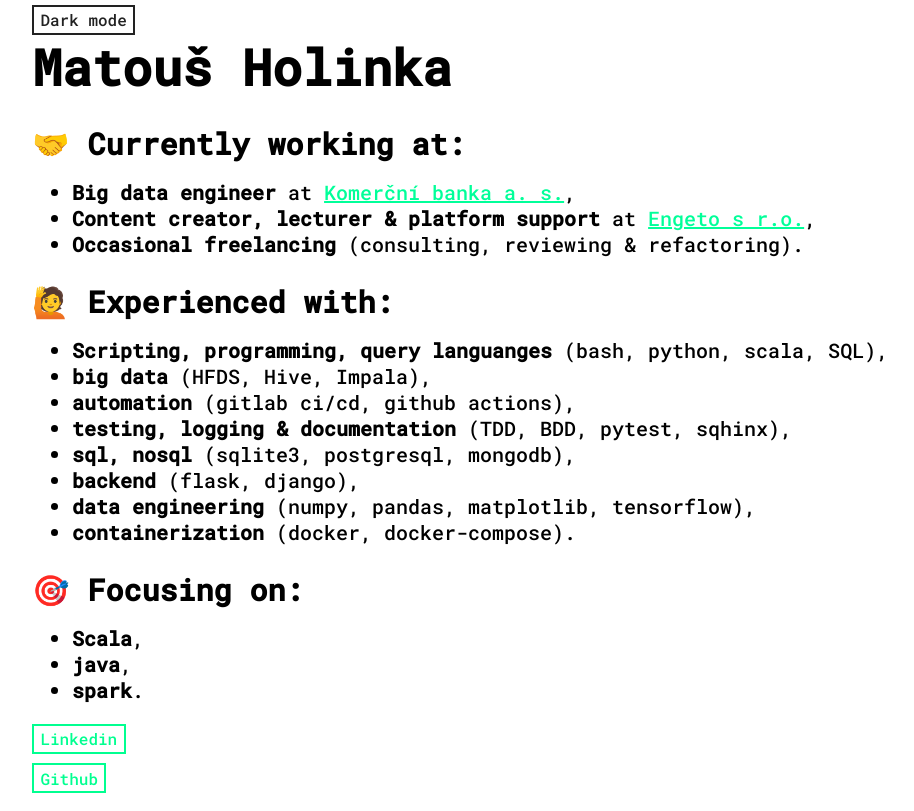
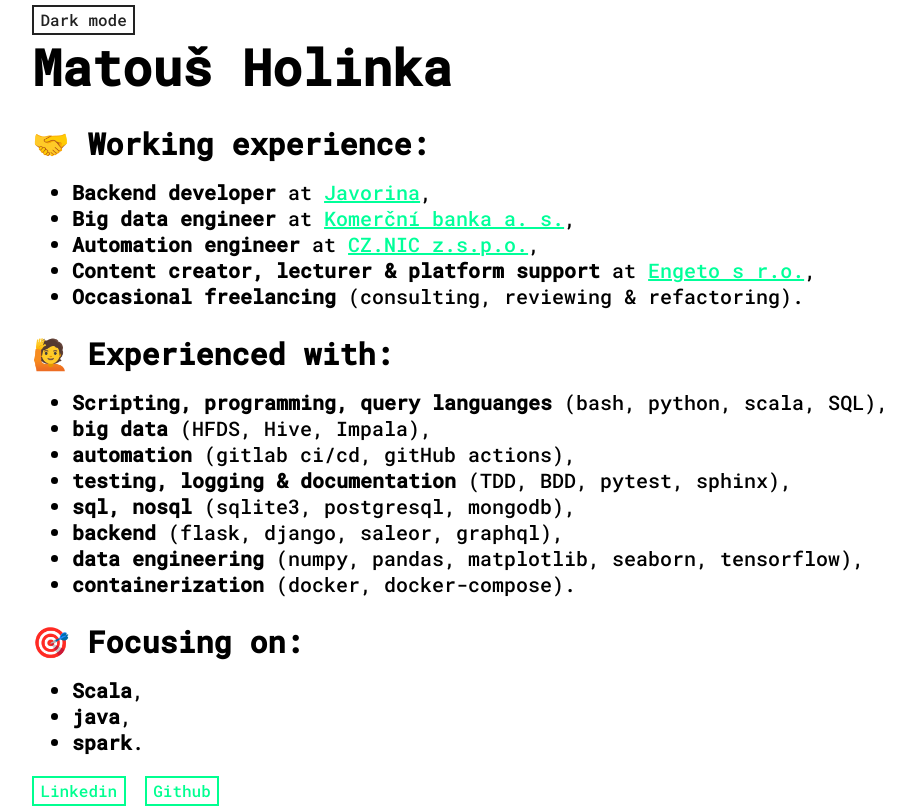
Before and after one commit to Bralor/matous, a plain HTML site: page index.html in a window 1280 px wide. Shown: the whole page, without its empty margins (0-914 px from the left). Drawn offline with Linux system fonts and the light colour scheme.

Commit message:
index.html: Added the working experience.

```diff
--- a/index.html
+++ b/index.html
@@ -15,12 +15,22 @@
         <div id="container">
             <h1>Matouš Holinka</h1>
 
-            <h2>🤝 Currently working at:</h2>
+            <h2>🤝 Working experience:</h2>
             <ul>
                 <li>
+                    <b>Backend developer</b> at
+                    <a class="link-brackets" href="https://javorina.com/cs-cz"
+                        target="_blank" >Javorina</a>,
+                </li>
+                <li>
                     <b>Big data engineer</b> at
-                    <a class="link-brackets" href="https://www.nic.cz/"
+                    <a class="link-brackets" href="https://www.kb.cz/cs/obcane"
                         target="_blank" >Komerční banka a. s.</a>,
+                </li>
+                <li>
+                    <b>Automation engineer</b> at
+                    <a class="link-brackets" href="https://bird.network.cz/"
+                        target="_blank" >CZ.NIC z.s.p.o.</a>,
                 </li>
                 <li>
                     <b>Content creator, lecturer &amp; platform support</b> at
@@ -37,13 +47,11 @@
                 <li><b>Scripting, programming, query languanges</b> (bash, python,
                     scala, SQL),</li>
                 <li><b>big data</b> (HFDS, Hive, Impala),</li>
-                <li><b>automation</b> (gitlab ci/cd, github actions),</li>
-                <li><b>testing, logging & documentation</b> (TDD, BDD, pytest,
-                    sqhinx),</li>
+                <li><b>automation</b> (gitlab ci/cd, gitHub actions),</li>
+                <li><b>testing, logging & documentation</b> (TDD, BDD, pytest, sphinx),</li>
                 <li><b>sql, nosql</b> (sqlite3, postgresql, mongodb),</li>
-                <li><b>backend</b> (flask, django),</li>
-                <li><b>data engineering</b> (numpy, pandas, matplotlib,
-                    tensorflow),</li>
+                <li><b>backend</b> (flask, django, saleor, graphql),</li>
+                <li><b>data engineering</b> (numpy, pandas, matplotlib, seaborn, tensorflow),</li>
                 <li><b>containerization</b> (docker, docker-compose).</li>
             </ul>
 
@@ -56,7 +64,6 @@
 
             <p class="line">
                 <a class="link-button" href="https://www.linkedin.com/in/matous-holinka/" target="_blank">Linkedin</a>
-                <br>
                 <a class="link-button" href="https://github.com/Bralor" target="_blank">Github</a>
             </p>
 
```
